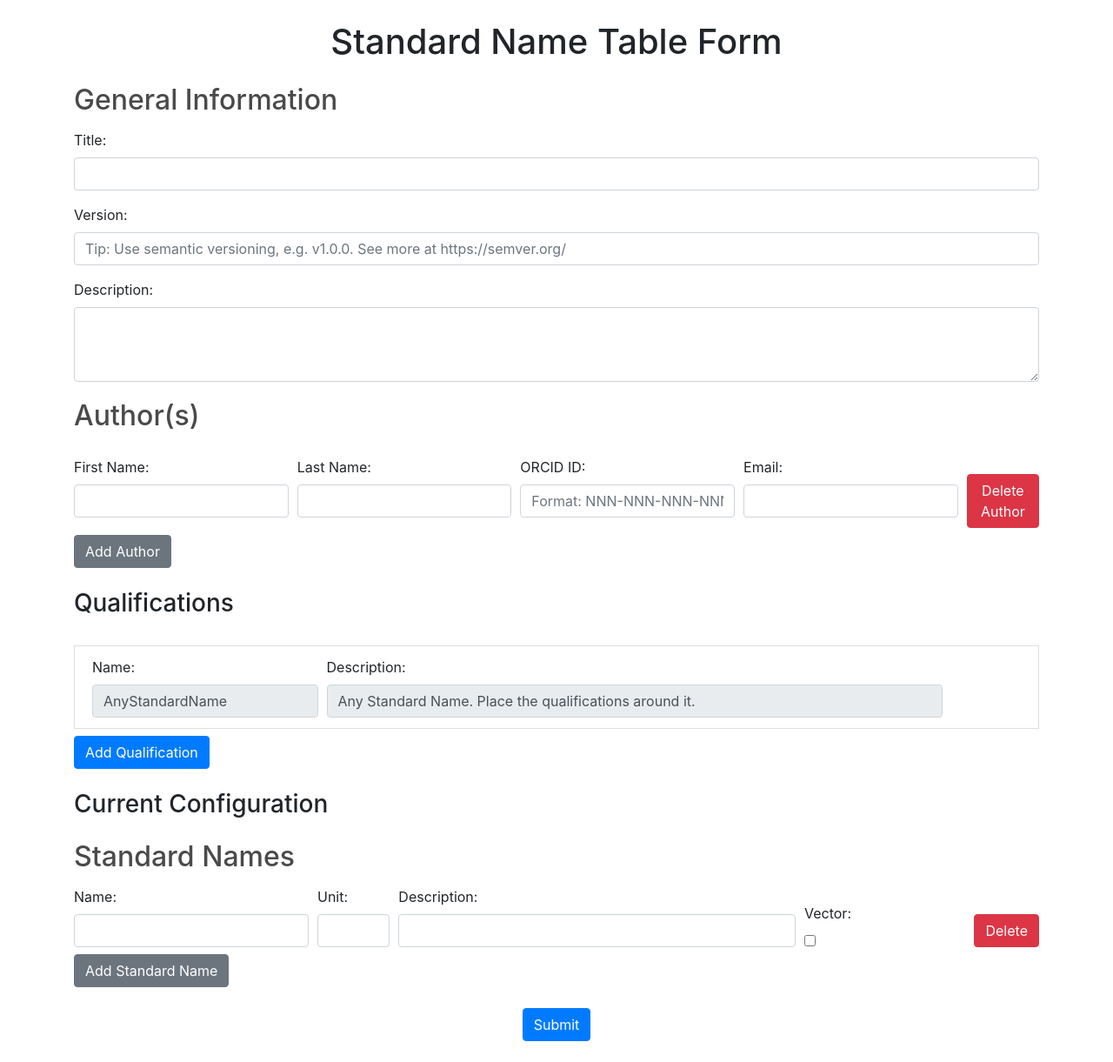
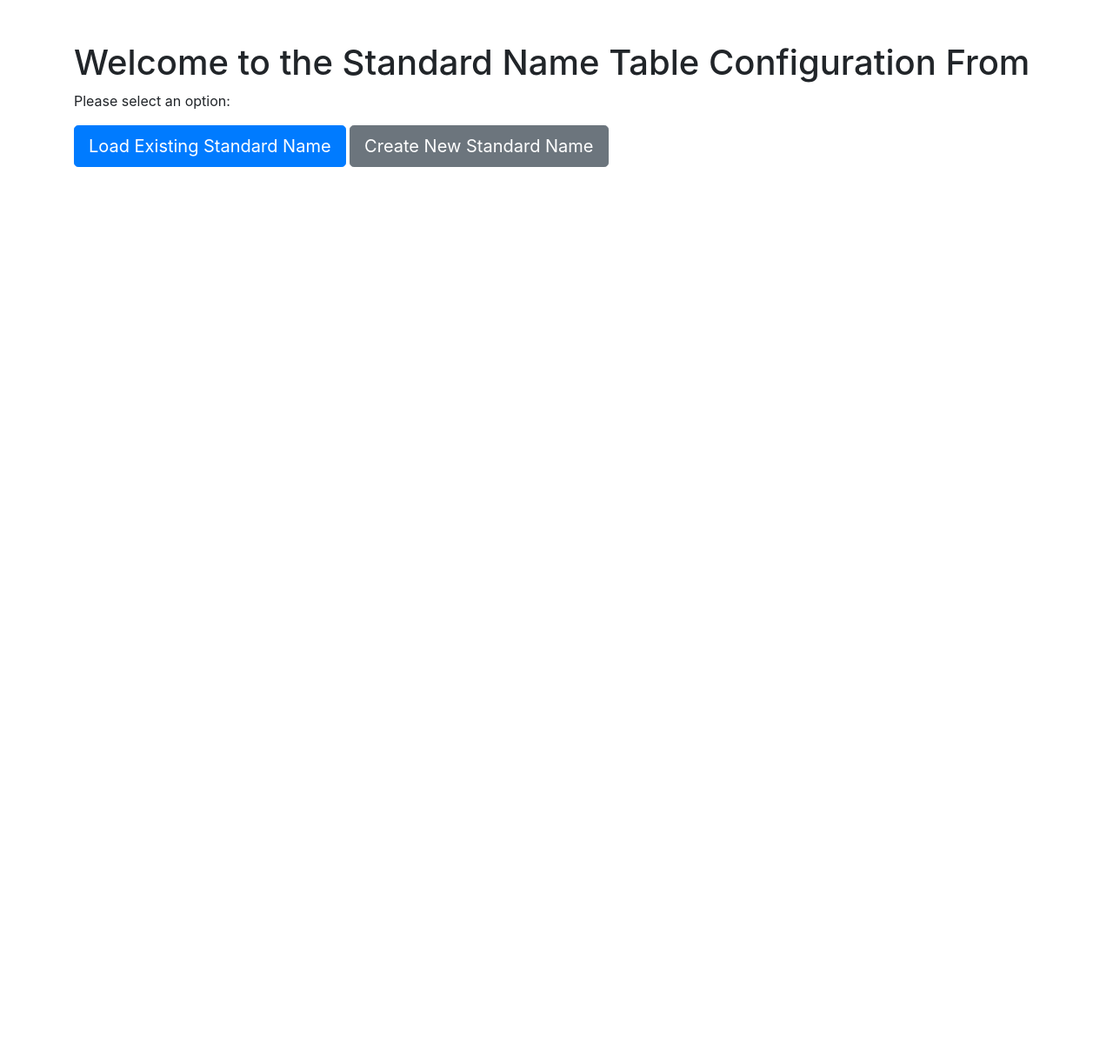
Before and after one commit to matthiasprobst/ssnolib, a Flask app: page / in a window 1280 px wide. Shown: the whole page at 87% size. After the commit the page ends 192 px from the top, so only its background shows below. Run offline with Flask 3, Linux system fonts and the light colour scheme; some libraries are stand-ins or nearby versions.

Commit message:
improve user guidance

```diff
--- a/ssnolib/ui/app.py
+++ b/ssnolib/ui/app.py
@@ -2,9 +2,16 @@ from flask import Flask, render_template, request
 
 app = Flask(__name__)
 
-@app.route('/', methods=['GET', 'POST'])
+
+@app.route('/')
+def welcome():
+    return render_template('welcome.html')
+
+
+@app.route('/form', methods=['GET', 'POST'])
 def form():
     if request.method == 'POST':
+        # Handle form submission
         # Get general information
         title = request.form.get('title')
         version = request.form.get('version')
@@ -44,8 +51,9 @@ def form():
         valid_values = request.form.getlist('valid_values[]')
         qualification_descriptions = request.form.getlist('qualification_description[]')
         vector_flags = request.form.getlist('vector[]')
-        print(qualification_names)
-        for name, valid_value, desc, is_vector in zip(qualification_names, valid_values, qualification_descriptions, vector_flags):
+
+        for name, valid_value, desc, is_vector in zip(qualification_names, valid_values, qualification_descriptions,
+                                                      vector_flags):
             qualifications.append({
                 'name': name,
                 'valid_value': valid_value,
@@ -53,12 +61,36 @@ def form():
                 'is_vector': is_vector == 'on'  # Convert checkbox value to boolean
             })
 
-
         # Output the data to check
         return render_template('result.html', title=title, version=version, description=description,
                                authors=authors, standard_names=standard_names, qualifications=qualifications)
 
-    return render_template('form.html')
+    # If it's a GET request, check if we are loading an existing standard name
+    is_loading_existing = request.args.get('load') == 'true'
+
+    # Dummy values for the form if loading an existing standard name
+    dummy_data = {
+        'title': 'Existing Title',
+        'version': '1.0',
+        'description': 'This is a description for an existing standard.',
+        'authors': [
+            {'first_name': 'John', 'last_name': 'Doe', 'orcid': '0000-0001-2345-6789', 'email': 'john@example.com'},
+            {'first_name': 'Jane', 'last_name': 'Smith', 'orcid': '0000-0002-3456-7890', 'email': 'jane@example.com'},
+        ],
+        'standard_names': [
+            {'name': 'velocity', 'unit': 'm/s', 'description': 'Velocity vector', 'is_vector': True},
+            {'name': 'y_velocity', 'unit': 'm/s', 'description': 'Velocity in y direction', 'is_vector': False},
+        ],
+        'qualifications': [
+            {'name': 'Qualification 1', 'valid_value': 'Value 1', 'description': 'Description for qualification 1',
+             'is_vector': True},
+            {'name': 'Qualification 2', 'valid_value': 'Value 2', 'description': 'Description for qualification 2',
+             'is_vector': True},
+        ]
+    } if is_loading_existing else None
+
+    return render_template('form.html', dummy_data=dummy_data)
+
 
 if __name__ == '__main__':
     app.run(debug=True)
--- a/ssnolib/ui/static/main.js
+++ b/ssnolib/ui/static/main.js
@@ -127,10 +127,8 @@ function deleteQualification(button) {
 // Function to update the current configuration display
 function updateConfiguration() {
     const qualificationContainer = document.getElementById('qualification-container');
-    const configurationContainer = document.getElementById('configuration-container');
+
     const qualificationHeading = document.getElementById('qualification-heading'); // Select the heading
-
-    configurationContainer.innerHTML = ''; // Clear existing configurations
 
     const qualifications = qualificationContainer.querySelectorAll('.list-group-item');
 
@@ -161,7 +159,6 @@ function updateConfiguration() {
                 }
             }
         });
-        configurationContainer.innerHTML = `<p>${configurationString.trim()}</p>`;
 
         // Update the heading with the configuration
         console.log(configurationString)
@@ -176,7 +173,6 @@ function updateConfiguration() {
             qualificationHeading.innerHTML = `Construction Rule: ${configurationString.trim()}`;
         }
     } else {
-        configurationContainer.innerHTML = `<p>No qualifications added.</p>`;
         qualificationHeading.innerHTML = `Qualifications`; // Reset heading if no qualifications
     }
 }
--- a/ssnolib/ui/templates/form.html
+++ b/ssnolib/ui/templates/form.html
@@ -28,9 +28,22 @@
 
 </head>
 <body>
+    <!-- Navbar for navigation -->
+    <nav class="navbar navbar-expand-lg navbar-light bg-light">
+        <a class="navbar-brand" href="/">SNT-Config</a>
+        <div class="collapse navbar-collapse" id="navbarNav">
+            <ul class="navbar-nav">
+<!--                <li class="nav-item">-->
+<!--                    <a class="nav-link" href="/">Home</a>-->
+<!--                </li>-->
+<!--                <li class="nav-item active">-->
+<!--                    <a class="nav-link" href="/">Home</a>-->
+<!--                </li>-->
+            </ul>
+        </div>
+    </nav>
 <div class="container">
     <h1 class="my-4 text-center">Standard Name Table Form</h1>
-
     <form method="POST">
         <div class="form-section">
             <h2>General Information</h2>
@@ -40,7 +53,9 @@
             </div>
             <div class="form-group">
                 <label for="version">Version:</label>
-                <input type="text" class="form-control" name="version" placeholder="Tip: Use semantic versioning, e.g. v1.0.0. See more at https://semver.org/" title="Tip: Use semantic versioning, e.g. v1.0.0. See more at https://semver.org/" required>
+                <input type="text" class="form-control" name="version"
+                       placeholder="Tip: Use semantic versioning, e.g. v1.0.0. See more at https://semver.org/"
+                       title="Tip: Use semantic versioning, e.g. v1.0.0. See more at https://semver.org/" required>
             </div>
             <div class="form-group">
                 <label for="description">Description:</label>
@@ -62,7 +77,8 @@
                     </div>
                     <div class="col-md">
                         <label>ORCID ID:</label>
-                        <input type="text" class="form-control" name="orcid[]" placeholder="Format: NNN-NNN-NNN-NNN" required>
+                        <input type="text" class="form-control" name="orcid[]" placeholder="Format: NNN-NNN-NNN-NNN"
+                               required>
                     </div>
                     <div class="col-md">
                         <label>Email:</label>
@@ -82,13 +98,41 @@
         <div id="qualification-container"></div>
         <button type="button" class="btn btn-primary" onclick="addQualification()">Add Qualification</button>
 
-        <h3 class="mt-4">Current Configuration</h3>
-        <div id="configuration-container" class="mb-4"></div>
 
         <div class="form-section">
-            <h2>Standard Names</h2>
+            <h3 class="mt-4">Standard Names</h3>
             <div id="standard-name-container">
-                <div class="standard-name-row form-row align-items-center mb-2">
+                {% if dummy_data %}
+                {% for standard in dummy_data.standard_names %}
+                <div class="form-row align-items-center mb-2">
+                    <div class="col-md-3">
+                        <label>Name:</label>
+                        <input type="text" class="form-control" name="standard_name[]" value="{{ standard.name }}"
+                               required>
+                    </div>
+                    <div class="col-md-1">
+                        <label>Unit:</label>
+                        <input type="text" class="form-control" name="unit[]" value="{{ standard.unit }}" required>
+                    </div>
+                    <div class="col-md-5">
+                        <label>Description:</label>
+                        <input type="text" class="form-control" name="name_description[]"
+                               value="{{ standard.description }}" required>
+                    </div>
+                    <div class="col-md-2">
+                        <label>Vector:</label>
+                        <div class="form-check">
+                            <input class="form-check-input" type="checkbox" name="is_vector[]" {% if standard.is_vector
+                                   %}checked{% endif %}>
+                        </div>
+                    </div>
+                    <div class="col-md-1 text-right mt-2">
+                        <button type="button" class="btn btn-danger" onclick="deleteStandardName(this)">Delete</button>
+                    </div>
+                </div>
+                {% endfor %}
+                {% else %}
+                <div class="form-row align-items-center mb-2">
                     <div class="col-md-3">
                         <label>Name:</label>
                         <input type="text" class="form-control" name="standard_name[]" required>
@@ -108,10 +152,10 @@
                         </div>
                     </div>
                     <div class="col-md-1 text-right mt-2">
-                        <button type="button" class="btn btn-danger mt-4" onclick="deleteStandardName(this)">Delete
-                        </button>
+                        <button type="button" class="btn btn-danger" onclick="deleteStandardName(this)">Delete</button>
                     </div>
                 </div>
+                {% endif %}
             </div>
             <button type="button" class="btn btn-secondary" onclick="addStandardNameRow()">Add Standard Name</button>
         </div>
--- a/ssnolib/ui/templates/welcome.html
+++ b/ssnolib/ui/templates/welcome.html
@@ -3,12 +3,12 @@
 <head>
     <meta charset="UTF-8">
     <meta name="viewport" content="width=device-width, initial-scale=1.0">
-    <title>Welcome</title>
+    <title>Standard Name Table Configuration From</title>
     <link rel="stylesheet" href="https://stackpath.bootstrapcdn.com/bootstrap/4.5.2/css/bootstrap.min.css">
 </head>
 <body>
     <div class="container">
-        <h1 class="mt-5">Welcome</h1>
+        <h1 class="mt-5">Welcome to the Standard Name Table Configuration From</h1>
         <p>Please select an option:</p>
         <a href="/form?load=true" class="btn btn-primary btn-lg mb-2">Load Existing Standard Name</a>
         <a href="/form" class="btn btn-secondary btn-lg mb-2">Create New Standard Name</a>
```
Lines whose indentation alone changed are shown as unchanged.
